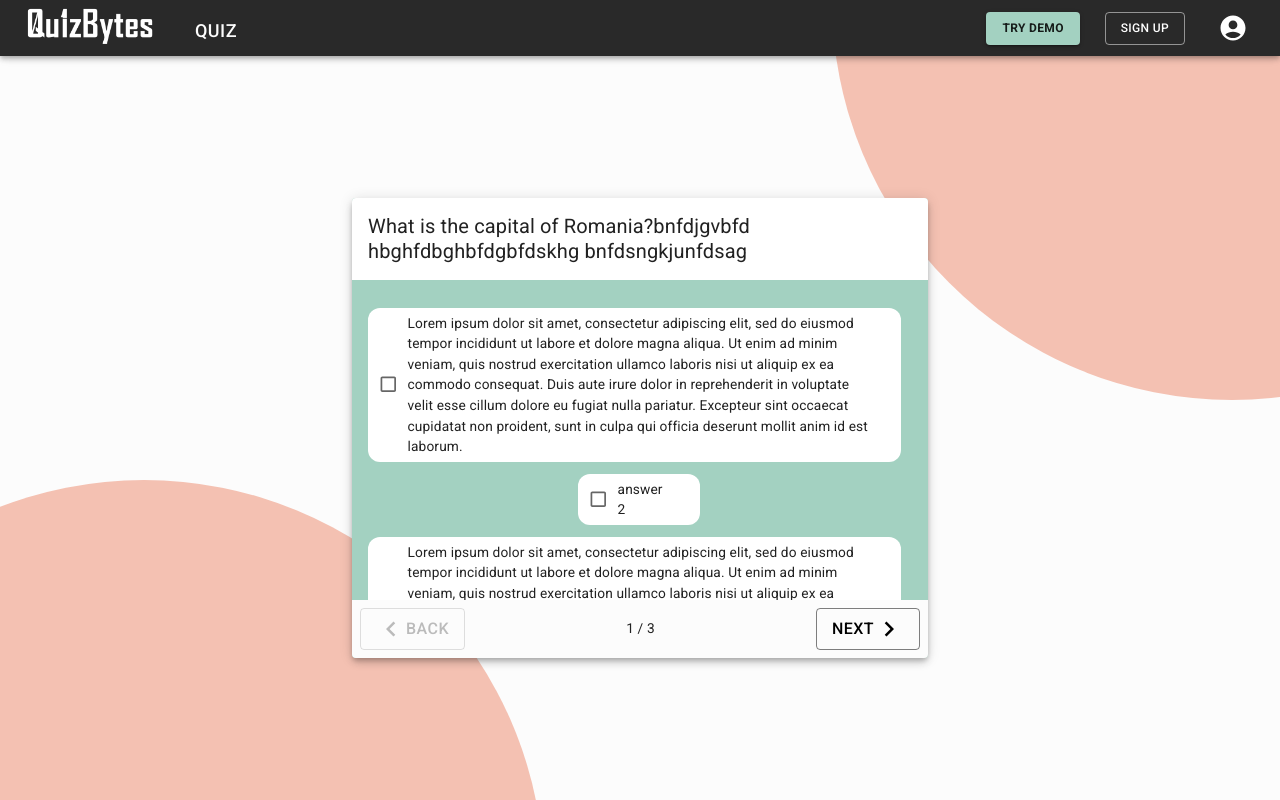
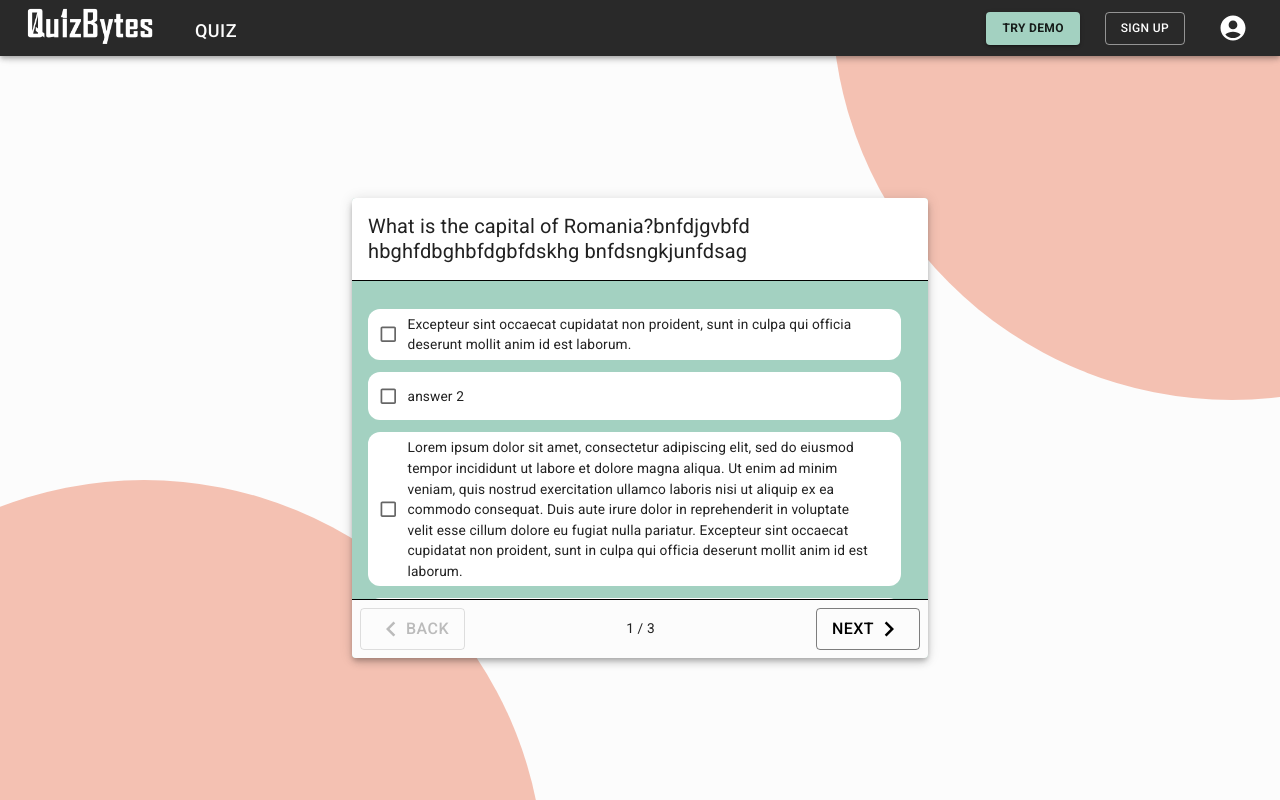
Before and after one commit to Ted2121/QuizBytesClient, a React (Vite) app in the folder quizbytesclient/: page / in a window 1280 px wide. Built offline with nearby package versions, Linux system fonts and the light colour scheme.

Commit message:
Fixed an issue where answer checkboxes were linked between questions because of state

```diff
--- a/quizbytesclient/src/components/Answer.jsx
+++ b/quizbytesclient/src/components/Answer.jsx
@@ -1,13 +1,7 @@
 import { Box, Checkbox, FormControlLabel } from '@mui/material'
 import {React, useState} from 'react'
 
-function Answer({ label }) {
-    const [isChecked, setIsChecked] = useState(false);
-
-    const handleCheckboxChange = (event) => {
-      setIsChecked(event.target.checked);
-    };
-
+function Answer({ id, label, isChecked, onCheckboxChange }) {
     return (
       <Box
         sx={{
@@ -21,7 +15,7 @@ function Answer({ label }) {
         }}
       >
         <FormControlLabel
-          control={<Checkbox checked={isChecked} onChange={handleCheckboxChange} />}
+          control={<Checkbox id={id} checked={isChecked} onChange={onCheckboxChange} />}
           label={label}
         />
       </Box>
--- a/quizbytesclient/src/data/demoQuestions.js
+++ b/quizbytesclient/src/data/demoQuestions.js
@@ -6,7 +6,7 @@ const demoQuiz = {
             course: "World Capitals",
             chapter: "European Capitals",
             difficultyLevel: 1,
-            possibleAnswers: ["Lorem ipsum dolor sit amet, consectetur adipiscing elit, sed do eiusmod tempor incididunt ut labore et dolore magna aliqua. Ut enim ad minim veniam, quis nostrud exercitation ullamco laboris nisi ut aliquip ex ea commodo consequat. Duis aute irure dolor in reprehenderit in voluptate velit esse cillum dolore eu fugiat nulla pariatur. Excepteur sint occaecat cupidatat non proident, sunt in culpa qui officia deserunt mollit anim id est laborum.", "answer 2", "Lorem ipsum dolor sit amet, consectetur adipiscing elit, sed do eiusmod tempor incididunt ut labore et dolore magna aliqua. Ut enim ad minim veniam, quis nostrud exercitation ullamco laboris nisi ut aliquip ex ea commodo consequat. Duis aute irure dolor in reprehenderit in voluptate velit esse cillum dolore eu fugiat nulla pariatur. Excepteur sint occaecat cupidatat non proident, sunt in culpa qui officia deserunt mollit anim id est laborum.", "answer 4"]
+            possibleAnswers: ["Excepteur sint occaecat cupidatat non proident, sunt in culpa qui officia deserunt mollit anim id est laborum.", "answer 2", "Lorem ipsum dolor sit amet, consectetur adipiscing elit, sed do eiusmod tempor incididunt ut labore et dolore magna aliqua. Ut enim ad minim veniam, quis nostrud exercitation ullamco laboris nisi ut aliquip ex ea commodo consequat. Duis aute irure dolor in reprehenderit in voluptate velit esse cillum dolore eu fugiat nulla pariatur. Excepteur sint occaecat cupidatat non proident, sunt in culpa qui officia deserunt mollit anim id est laborum.", "answer 4"]
         },
         {
             id: "1",
--- /dev/null
+++ b/quizbytesclient/src/layouts/AnswerGroup.jsx
@@ -0,0 +1,35 @@
+import { FormGroup } from '@mui/material'
+import {React, useState} from 'react'
+import Answer from '../components/Answer'
+
+function AnswerGroup({ question }) {
+    const [checkedAnswers, setCheckedAnswers] = useState([]);
+
+    const handleCheckboxChange = (event, answerId) => {
+      const isChecked = event.target.checked;
+
+      if (isChecked) {
+        setCheckedAnswers((prevState) => [...prevState, answerId]);
+      } else {
+        setCheckedAnswers((prevState) => prevState.filter((id) => id !== answerId));
+      }
+    };
+
+    return (
+      <FormGroup sx={{
+        width:'100%'
+      }}>
+        {question.possibleAnswers.map((item, index) => (
+          <Answer
+            key={index}
+            id={`${question.id}-${index}`}
+            label={item}
+            isChecked={checkedAnswers.includes(`${question.id}-${index}`)}
+            onCheckboxChange={(event) => handleCheckboxChange(event, `${question.id}-${index}`)}
+          />
+        ))}
+      </FormGroup>
+    );
+  }
+
+export default AnswerGroup;
--- a/quizbytesclient/src/layouts/BuiltQuiz.jsx
+++ b/quizbytesclient/src/layouts/BuiltQuiz.jsx
@@ -9,12 +9,14 @@ import KeyboardArrowLeft from '@mui/icons-material/KeyboardArrowLeft';
 import KeyboardArrowRight from '@mui/icons-material/KeyboardArrowRight';
 import Answer from '../components/Answer';
 import { FormGroup } from '@mui/material';
+import AnswerGroup from './AnswerGroup';
 
 function BuiltQuiz({ data }) {
     const [activeStep, setActiveStep] = React.useState(0);
     const theme = useTheme();
     const steps = data.questions;
     const maxSteps = steps.length;
+    const currentQuestion = steps[activeStep];
 
 
     const handleNext = () => {
@@ -32,12 +34,8 @@ function BuiltQuiz({ data }) {
             alignItems: 'center',
             justifyContent: 'center'
         }}>
-            {steps[activeStep].possibleAnswers ? (
-                steps[activeStep].possibleAnswers.map((item, index) => (
-                    <FormGroup key={index} >
-                        <Answer label={item} />
-                    </FormGroup>
-                ))
+            {currentQuestion ? (
+                <AnswerGroup question={currentQuestion} />
             ) : (
                 <p>No possible answers available.</p>
             )}
@@ -77,7 +75,9 @@ function BuiltQuiz({ data }) {
                     maxWidth: '100%',
                     p: 2,
                     maxHeight: '40vh',
-                    overflow: 'auto'
+                    overflow: 'auto',
+                    borderTop: '1px solid black',
+                    borderBottom: '1px solid black',
                 }}>
                 {answers}
             </Box>
```
